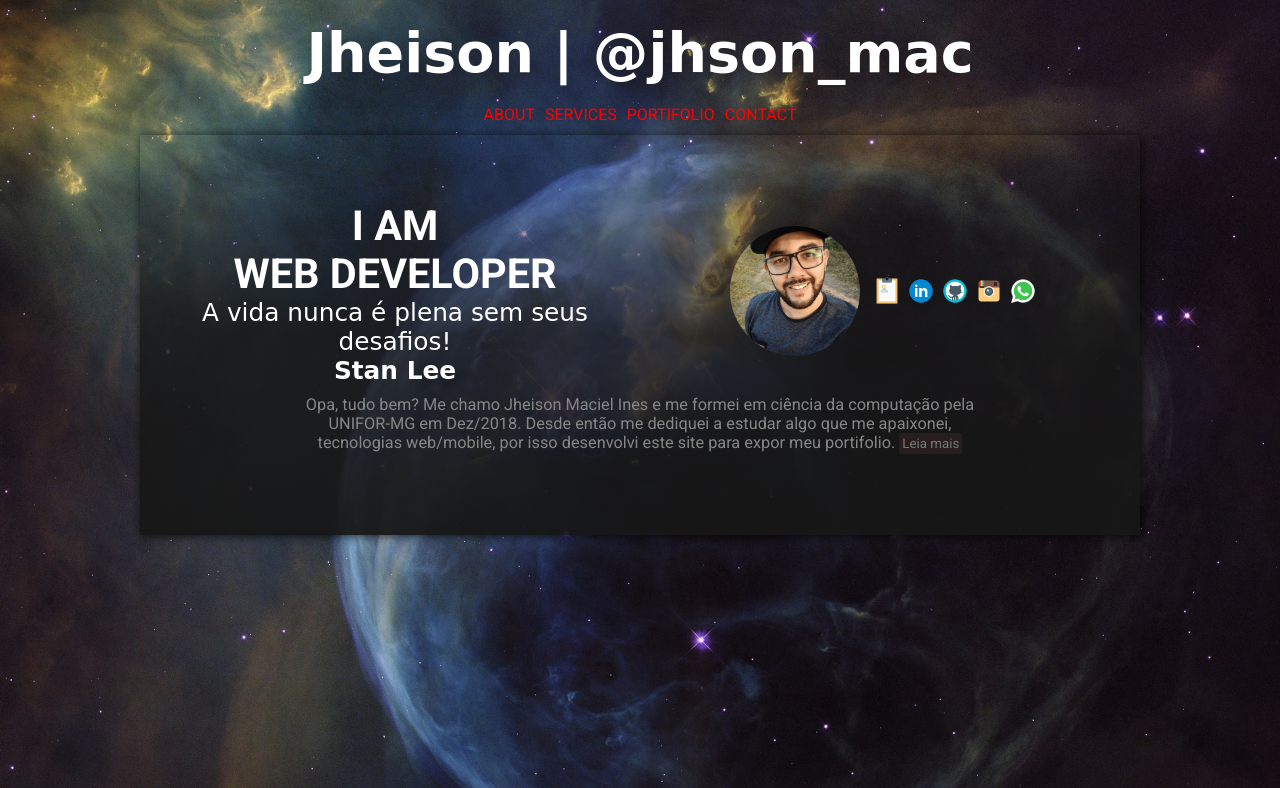
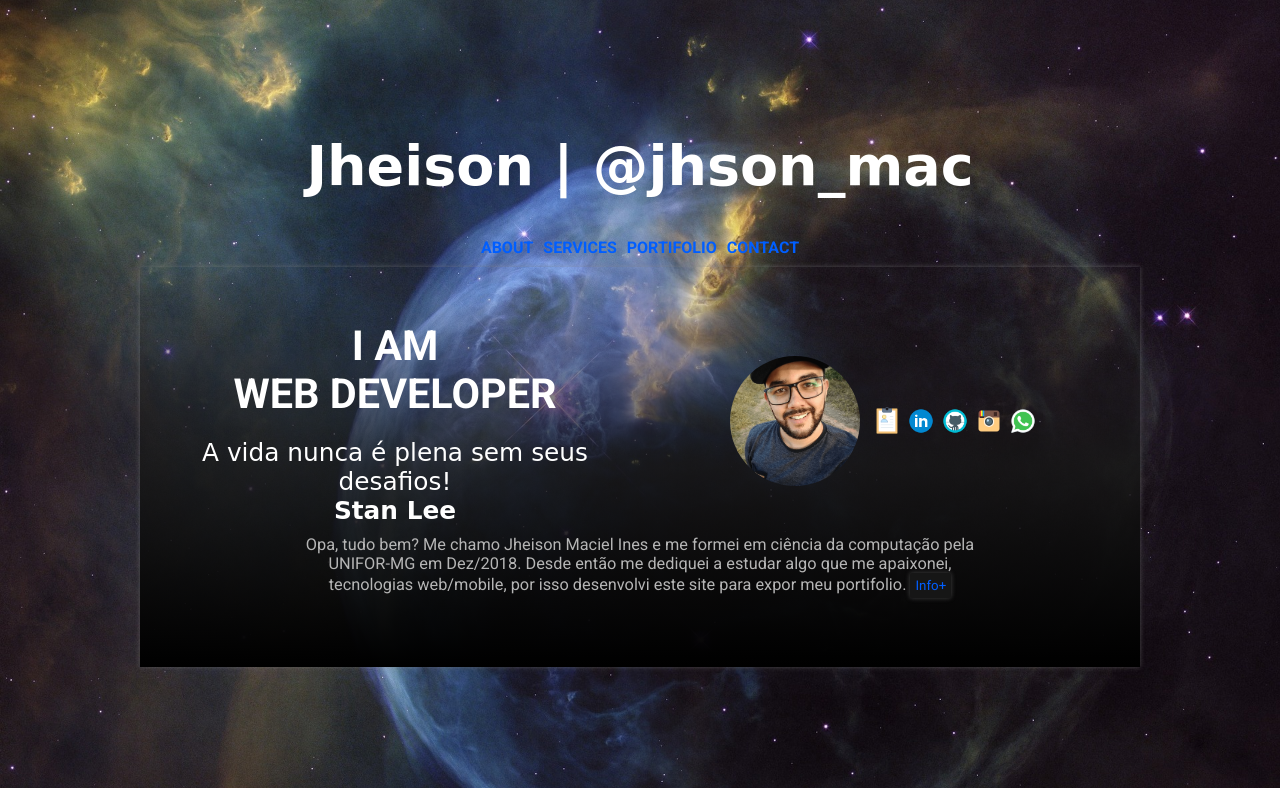
Before and after one commit to jheisondev/jhsonmac.github.io, a plain HTML site: page index.html in a window 1280 px wide. Shown: the top 788 px of the page. Drawn offline with Linux system fonts and the light colour scheme; a web font is replaced by a local one.

Commit message:
Ajustes no css

```diff
--- a/index.html
+++ b/index.html
@@ -76,7 +76,7 @@
               ciência da computação pela UNIFOR-MG em Dez/2018. Desde então me
               dediquei a estudar algo que me apaixonei, tecnologias web/mobile,
               por isso desenvolvi este site para expor meu portifolio.
-              <button class="modal-more">Leia mais</button>
+              <button class="modal-more">Info+</button>
             </p>
           </article>
 
--- a/src/style/modals.css
+++ b/src/style/modals.css
@@ -123,6 +123,7 @@
   font-size: 18px;
   width: 40px;
   height: 40px;
+  border: 1px solid #694040;
 }
 .modal-p .github figure img{
   width: 20px;
--- a/src/style/styles.css
+++ b/src/style/styles.css
@@ -100,14 +100,13 @@ textarea:focus, input:focus, select:focus, button:focus {
 }
 button {
   padding: 10px 30px;
-  color: #fff;
-  background: #ce2a2a;
+  color: #005eff;
+  background: #000000;
   border-radius: 2px;
   border: none;
 }
 button:hover {
-  color: #e2e2e2;
-  background: #af1111;
+  background: #141414;
   cursor: pointer;
 }
 body {
@@ -120,15 +119,15 @@ header {
   background: url('../../assets/img/nebulosa.jpg') no-repeat;
   background-position: center;
   background-size: cover;
-  justify-content: start !important;
-  padding-top: 20px;
+  justify-content: center !important;
 }
 header h1 {
-  z-index: 100;
+  margin-bottom: 20px;
 }
 nav {
   width: 100%;
   margin-top: 10px;
+  margin-bottom: 10px;
 }
 nav .item-menu {
   padding: 10px 0 0 0 ;
@@ -136,15 +135,15 @@ nav .item-menu {
 nav .item-menu a {
   margin-bottom: 10px;
   padding: 10px 5px 10px 5px;
-  color: #ff0000;
-  /* font-weight: bold; */
+  color: #005eff;
+  font-weight: bold;
   border-radius: 3px;
-
 }
 nav .item-menu a:hover {
-  background: #1a1a1ae7;
-  color: #ffffff;
+  background: #00000040;
   font-weight: normal;
+  box-shadow: 0 0 5px #7e7e7e7f;
+
 }
 nav .item-menu a:active {
   background: #1a1a1ae7;
@@ -159,11 +158,9 @@ main {
   max-width: 1000px;
   min-height: 400px;
   max-height: 98vh;
-  position: absolute;
-  top: 135px;
   padding: 5px 10px;
-  background: linear-gradient(180deg, #00000000,#161616d3,#161616ef);
-  box-shadow: 1px 1px 10px #000000be;
+  background: linear-gradient(180deg, #00000000,#161616d3,#000000);
+  box-shadow: 0 0 5px #7e7e7e7f;
 }
 section, article {
   width: 100%;
@@ -186,16 +183,16 @@ section, article {
   width: 100%;
   max-width: 700px;
   margin-top: 10px;
-  color: #868686;
+  color: #b5b5b5;
 }
 .box-about button {
-  padding: 3px;
-  background: #332222a5;
-  color: #777777;
+  padding: 5px;
+  background: #161616;
+  color: #005eff;
+  box-shadow: 0 0 5px #7e7e7e7f;
 }
 .box-about button:hover {
-  background: #af1111;
-  color: #ffffff;
+  background: #1b1b1b;
 }
 .avatar {
   width: 100%;
@@ -221,7 +218,7 @@ section, article {
   width: 100%;
   max-width: 100vw;
   height: 100vh;
-  background: url('../../assets/img/r2d2.jpg') no-repeat;
+  background: url('../../assets/img/teclado.jpg') no-repeat;
   background-size: cover;
   background-position: center;
 }
@@ -289,8 +286,8 @@ section, article {
   max-width: 1000px;
   margin: 0 auto;
   padding: 10px;
-  background: linear-gradient(180deg, #00000000,#161616d3,#161616ef);
-  box-shadow: 0 0 10px #1b1b1b60;
+  background: linear-gradient(180deg, #00000000,#161616e8,#000000);
+  box-shadow: 0 0 5px #7e7e7e7f;
 }
 .desc-skills .box-fcc {
   width: 100%;
```
